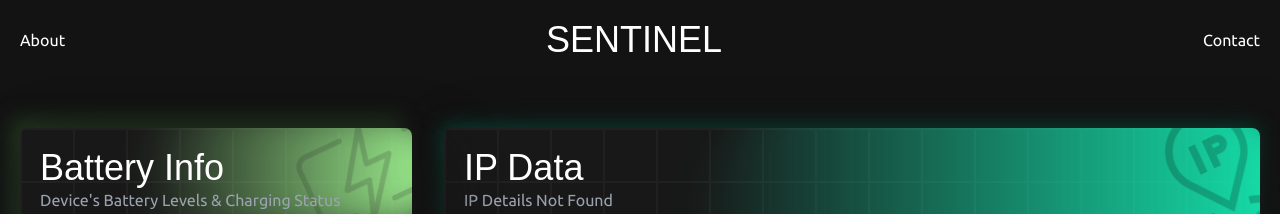
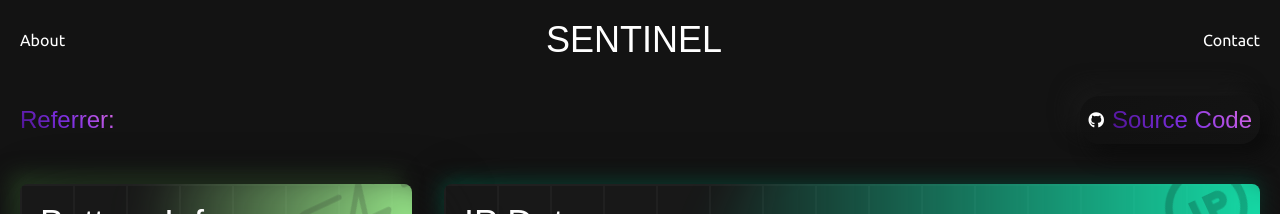
Before and after one commit to HemantDutta/Sentinel, a React (Create React App) app in the folder client/: page / in a window 1280 px wide. Shown: the top 214 px of the page. Built offline with nearby package versions, Linux system fonts and the light colour scheme; no server answers; a web font is replaced by a local one.

Commit message:
Add top Bar

```diff
--- a/client/public/SentinelStyles.css
+++ b/client/public/SentinelStyles.css
@@ -1,4 +1,12 @@
 /* Sentinel Global Stylesheet */
+
+:root {
+    --bg-color: #131313;
+    --clr-1: #E26EE5;
+    --clr-2: #7E30E1;
+    --clr-3: #49108B;
+    --info-item-bg: #181818;
+}
 
 *,
 *::after,
@@ -13,6 +21,40 @@ body {
     padding: 0;
 }
 
+body, html, #root {
+    background-color: var(--bg-color);
+}
+
 .bit-font {
     font-family: "Jersey 10", sans-serif;
 }
+
+.text-gradient {
+    background: linear-gradient(45deg, var(--clr-3), var(--clr-2), var(--clr-1));
+    -webkit-text-fill-color: transparent;
+    -webkit-background-clip: text;
+    background-clip: text;
+}
+
+.text-gradient-2 {
+    background: linear-gradient(45deg, var(--clr-1), var(--clr-2), var(--clr-3));
+    -webkit-text-fill-color: transparent;
+    -webkit-background-clip: text;
+    background-clip: text;
+}
+
+::-webkit-scrollbar {
+    width: 5px;
+}
+
+::-webkit-scrollbar-track {
+    background: transparent;
+}
+
+::-webkit-scrollbar-thumb {
+    background: #303030;
+}
+
+::-webkit-scrollbar-thumb:hover {
+    background: #555;
+}
--- a/client/src/pages/Home.js
+++ b/client/src/pages/Home.js
@@ -102,7 +102,7 @@ export const Home = () => {
         }
     }, [])
 
-    //Check Data Fetching
+    //Startup Data Fetching
     useEffect(() => {
         Digger.fetchIP(getIP);
         Digger.fetchBatteryInfo(getBatteryInfo);
@@ -110,7 +110,20 @@ export const Home = () => {
         setHardwareInfo(Digger.fetchHardwareInfo())
         Digger.fetchConnectedDevices(getConnectedDevices);
         setConnectionDetails(Digger.fetchConnectionDetails());
+        setReferrer(Digger.fetchReferrer());
+        setUserAgent(Digger.fetchUserAgent());
+
+        //Connection Detail Fetching on Interval
+        const connectionInterval = setInterval(() => {
+            setConnectionDetails(Digger.fetchConnectionDetails());
+        }, 5000)
+
+        return () => {
+            clearInterval(connectionInterval);
+        }
     }, [])
+
+
 
     //Static Data
     let InfoItemData = [
@@ -163,12 +176,21 @@ export const Home = () => {
             {/* Navbar End */}
             {/* Home Page */}
             <div className="home relative" id="home">
-                {/* Blobs */}
-                {/* <div className="blob blob-top -top-24 left-96 z-20" />
-                <div className="blob blob-glow -top-24 left-96 z-10" /> */}
-                {/* Blobs End */}
+                {/* TopBar */}
+                <div className="TopBar p-5 pt-24 flex items-center justify-between flex-wrap">
+                    <div className="referrer-details">
+                        <span className="bit-font text-2xl text-gradient">Referrer: </span>
+                        <a href={referrer.referrer ?? "#"} className="text-white underline underline-offset-2 transition hover:text-green-400">{referrer.referrer ?? "Not Found"}</a>
+                    </div>
+                    <div className="github-source p-2 flex items-center gap-x-2 cursor-pointer" onClick={()=>{document.getElementById("git-source").click()}}>
+                        <a href="https://github.com/HemantDutta/Sentinel" target="_blank" rel="noreferrer" className="hidden" id="git-source"/>
+                        <i className="fa-brands fa-github text-white"></i>
+                        <span className="bit-font text-2xl text-gradient">Source Code</span>
+                    </div>
+                </div>
+                {/* TopBar End */}
                 {/* Information Grid */}
-                <div className="info-grid pt-32 pb-20 px-5 relative z-40">
+                <div className="info-grid pt-5 pb-20 px-5 relative z-40">
                     <div className="info-item ipData relative p-5 rounded-lg flex flex-col h-full w-full overflow-hidden">
                         <div className="card-glow absolute rounded-full z-10" />
                         <img src="\assets\info-icons\ipInfo.png" alt="IP Data" className="card-icon absolute -top-5 -right-5 z-20" />
@@ -181,7 +203,7 @@ export const Home = () => {
                             !ipLoaded && !errors.ip &&
                             <div className="flex items-center gap-2">
                                 <span className="details text-gray-400">Loading IP Data</span>
-                                <img src="/assets/Home/sen_loader.svg" alt="Loader" className="h-4"/>
+                                <img src="/assets/Home/sen_loader.svg" alt="Loader" className="h-4" />
                             </div>
                         }
                         {
--- a/client/src/styles/Home.css
+++ b/client/src/styles/Home.css
@@ -13,22 +13,12 @@
     min-height: 100vh;
 }
 
-/* Blobs */
-
-.home .blob {
-    position: absolute;
-    height: 300px;
-    aspect-ratio: 1/1;
-    border-radius: 100%;
-    background: linear-gradient(to top, var(--clr-3), var(--clr-2), var(--clr-1));
-    filter: blur(50px);
+.home .github-source {
+    border-radius: 20px;
+    background: linear-gradient(145deg, #111111, #141414);
+    box-shadow:  10px 10px 20px #0d0d0d,
+                 -10px -10px 20px #191919;
 }
-
-.home .blob.blob-glow {
-    filter: blur(150px);
-}
-
-/* Blobs End */
 
 /* Info-Grid */
 
@@ -60,7 +50,7 @@
 }
 
 .home .info-grid .info-item.batteryInfo {
-    box-shadow:  20px 20px 60px #131313,
+    box-shadow: 20px 20px 60px #131313,
         -10px -10px 20px #22351f;
     grid-column: 1/2;
 }
@@ -70,7 +60,7 @@
 }
 
 .home .info-grid .info-item.GpuInfo {
-    box-shadow:  20px 20px 60px #131313,
+    box-shadow: 20px 20px 60px #131313,
         -10px -10px 20px #4e1a39;
     grid-column: 1/2;
 }
@@ -80,7 +70,7 @@
 }
 
 .home .info-grid .info-item.HardInfo {
-    box-shadow:  20px 20px 60px #131313,
+    box-shadow: 20px 20px 60px #131313,
         -10px -10px 20px #284b50;
     grid-column: 1/2;
 }
@@ -90,7 +80,7 @@
 }
 
 .home .info-grid .info-item.connectedDevices {
-    box-shadow:  20px 20px 60px #131313,
+    box-shadow: 20px 20px 60px #131313,
         -10px -10px 20px #444629;
 }
 
@@ -99,7 +89,7 @@
 }
 
 .home .info-grid .info-item.connection {
-    box-shadow:  20px 20px 60px #131313,
+    box-shadow: 20px 20px 60px #131313,
         -10px -10px 20px #532b00;
 }
 
@@ -108,7 +98,7 @@
 }
 
 .home .info-grid .info-item.ipData {
-    box-shadow:  20px 20px 60px #131313,
+    box-shadow: 20px 20px 60px #131313,
         -2px -2px 20px #074b39;
     grid-column: 2/-1;
     grid-row: 1/3;
@@ -133,7 +123,7 @@
 }
 
 @media screen and (max-width: 921px) {
-    .home .info-grid .info-item .bullet-grid  {
+    .home .info-grid .info-item .bullet-grid {
         grid-template-columns: 1fr;
     }
 }
@@ -143,8 +133,9 @@
         grid-template-columns: 1fr;
     }
 
-    .home .info-grid > * {
+    .home .info-grid>* {
         grid-column: 1/-1 !important;
     }
 }
+
 /* Info Item End */
```
Lines whose indentation alone changed are shown as unchanged.
